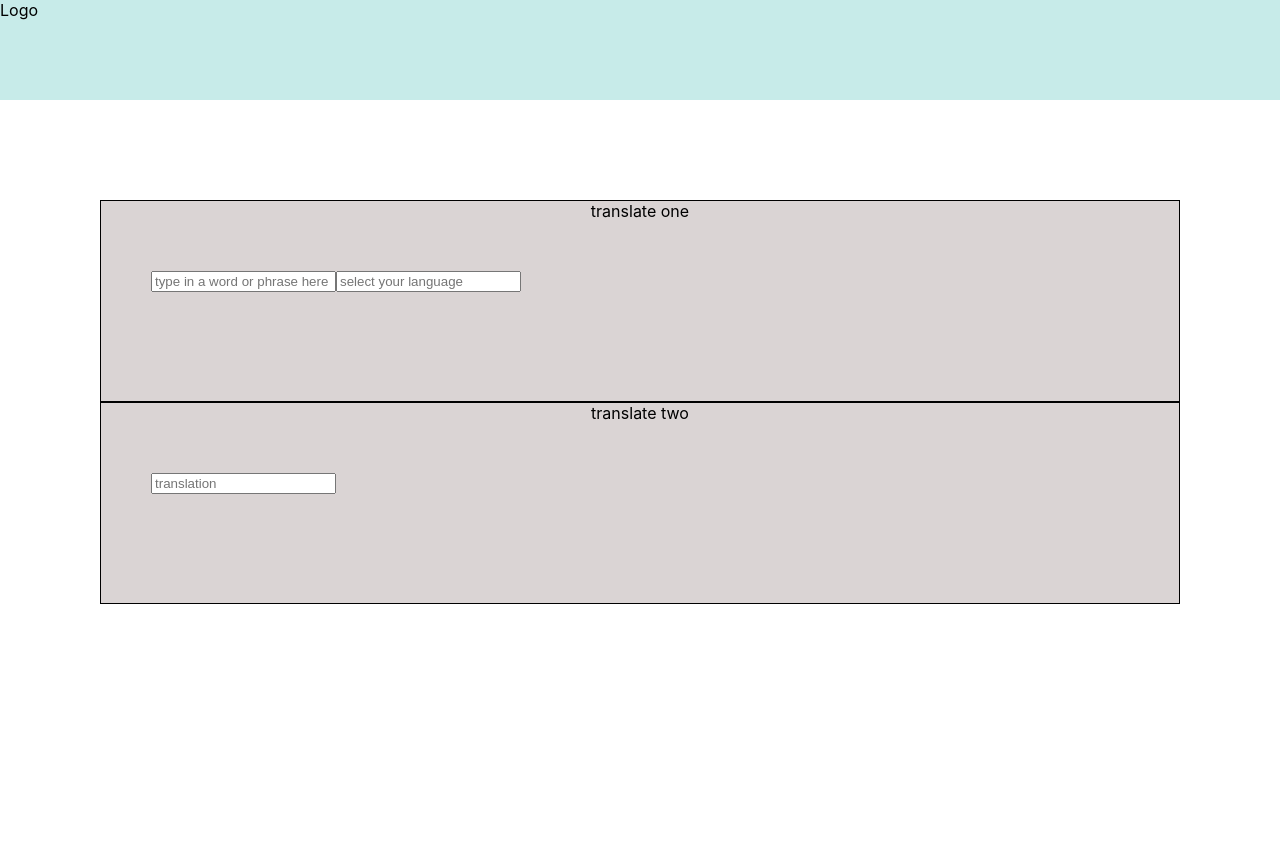
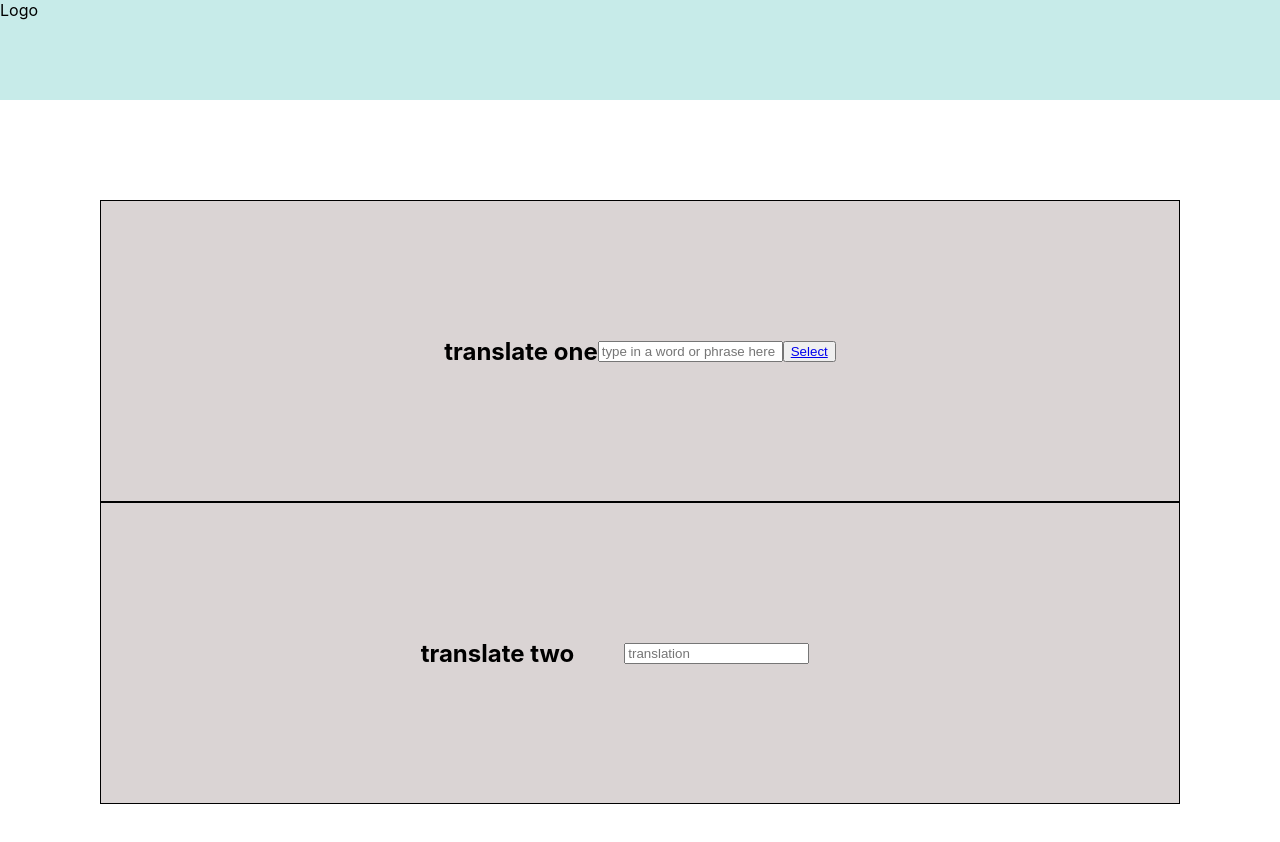
Before and after one commit to ana-vela/translator-app, a React (Create React App) app: page / in a window 1280 px wide. Shown: the top 842 px of the page. Before the commit the page ends 800 px from the top, so only its background shows below. Built offline with nearby package versions, Linux system fonts and the light colour scheme.

Commit message:
Adding dropdown to select first language

```diff
--- a/src/App.css
+++ b/src/App.css
@@ -25,14 +25,71 @@ header {
   margin: 50px;
 }
 
+h2 {
+  display: flex;
+  justify-content: center;
+}
+
 .item {
   background-color: rgb(218, 212, 212);
-  height: 200px;
+  height: 300px;
   border: 1px solid rgb(0, 0, 0);
-  align-items: baseline;
+  align-items: center;
+  display: flex;
+  justify-content: center;
+  flex-wrap: wrap;
 }
 
 form {
+  padding: 0;
+  margin: 0;
   display: flex;
+  justify-content: center;
   flex-wrap: wrap;
+  align-items: center;
 }
+
+.dropdown {
+  position: relative;
+  display: inline-block;
+}
+.dropdown-content {
+  display: none;
+  position: absolute;
+  background-color: rgb(192, 161, 161);
+  max-width: 100px;
+  box-shadow: 0 18px 26px 0 rgba(0, 0, 0, 0.2);
+  z-index: 1;
+}
+
+.dropdown-content a {
+  color: black;
+  display: block;
+  padding: 12px 16px;
+  text-decoration: none;
+}
+
+.dropdown-content li {
+  display: block;
+  color: black;
+}
+
+.dropdown:hover .dropdown-content {
+  display: block;
+}
+
+.dropdown:hover {
+  background-color: yellow;
+}
+
+.dropdown-content a:hover {
+  background-color: rgb(240, 245, 237);
+}
+
+.dropdown:hover .dropdown-content {
+  display: block;
+}
+
+.dropdown:hover button {
+  background-color: rgb(230, 212, 179);
+}
--- a/src/App.js
+++ b/src/App.js
@@ -1,3 +1,4 @@
+/* eslint-disable jsx-a11y/anchor-is-valid */
 import React from "react";
 import "./App.css";
 
@@ -9,18 +10,34 @@ function App() {
       </header>
       <div className="container">
         <div className="item">
-          translate one
           <form>
+            <h2>translate one</h2>
             <input
               type="text"
               placeholder="type in a word or phrase here"
               id="lang-one"
             ></input>
-            <input type="dropdown" placeholder="select your language"></input>
+            <div className="dropdown">
+              <button>
+                <a href="#" type="dropdown" placeholder="select your language">
+                  Select
+                </a>{" "}
+              </button>
+              <div className="dropdown-content">
+                <a href="#">English</a>
+                <br />
+                <a href="#">French</a>
+                <br />
+                <a href="#">Japanese</a>
+                <br />
+                <a href="#">Russian</a>
+                <br />
+              </div>
+            </div>
           </form>
         </div>
         <div className="item">
-          translate two
+          <h2> translate two</h2>
           <form>
             <input type="text" placeholder="translation"></input>
           </form>
```
